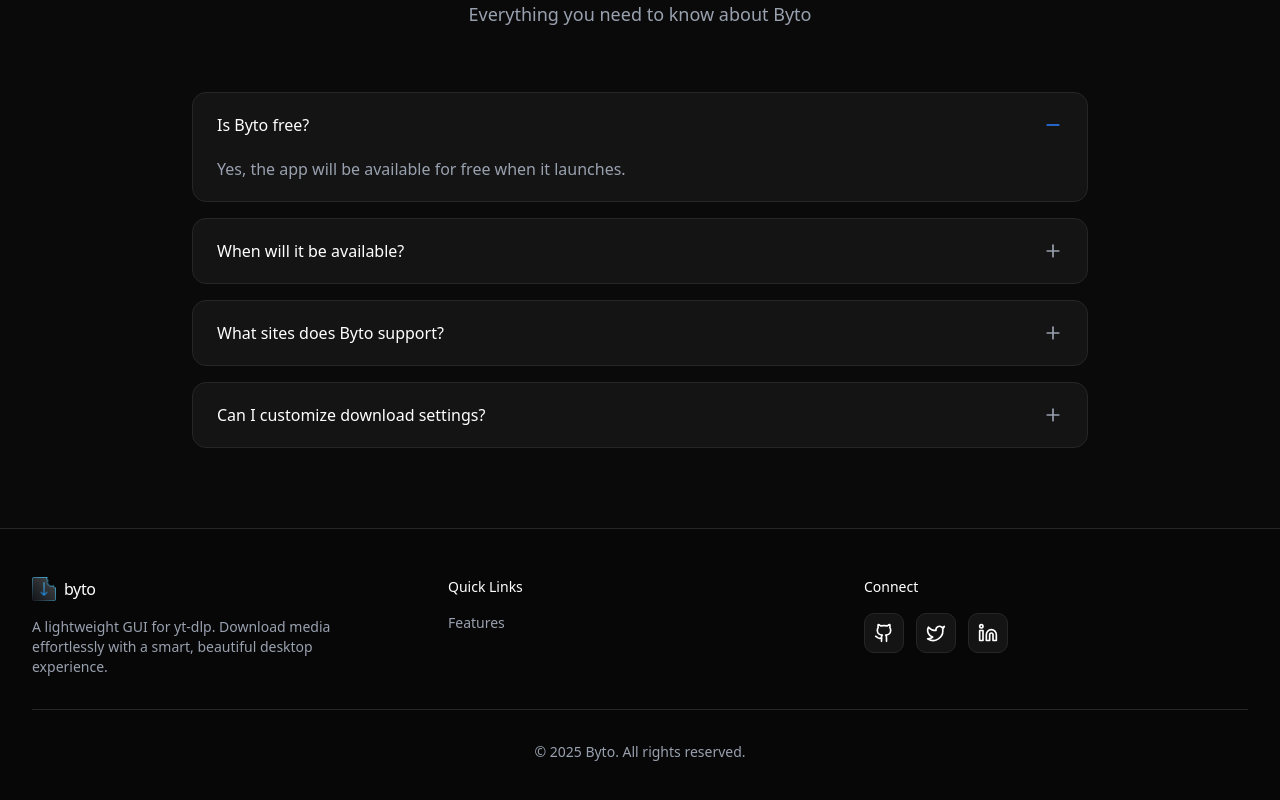
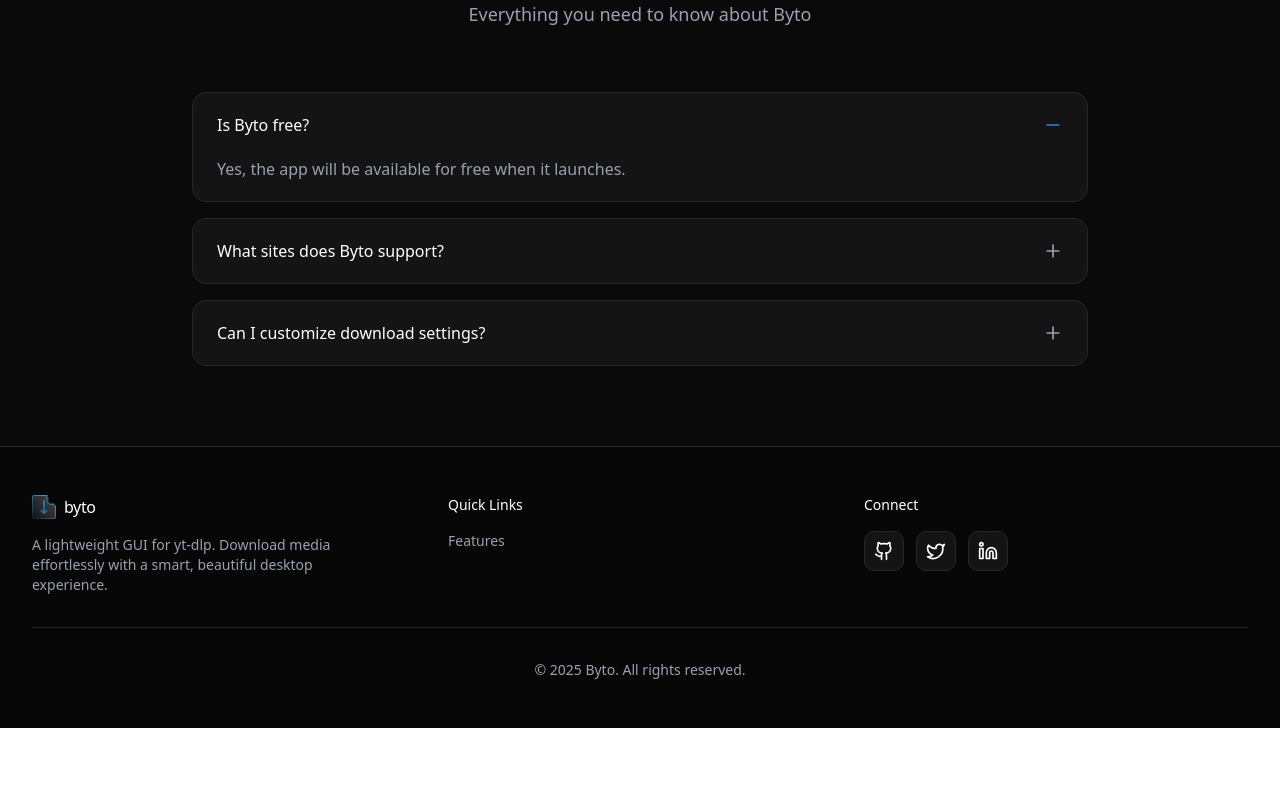
Before and after one commit to OmarNaru1110/byto-website-frontend, a React (Vite) app: page / in a window 1280 px wide. Shown: the part 3310-4110 px from the top of the page. After the commit the page ends 4038 px from the top, so only its background shows below. Built offline with nearby package versions, Linux system fonts and the light colour scheme.

Commit message:
feat: remove outdated FAQ question about availability

```diff
--- a/src/components/FAQ.tsx
+++ b/src/components/FAQ.tsx
@@ -9,10 +9,6 @@ export function FAQ() {
     {
       question: "Is Byto free?",
       answer: "Yes, the app will be available for free when it launches."
-    },
-    {
-      question: "When will it be available?",
-      answer: "Soon! Join the notification list to be informed the moment Byto launches."
     },
     {
       question: "What sites does Byto support?",
```
